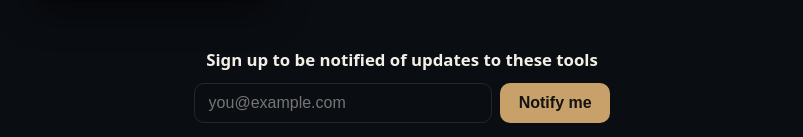
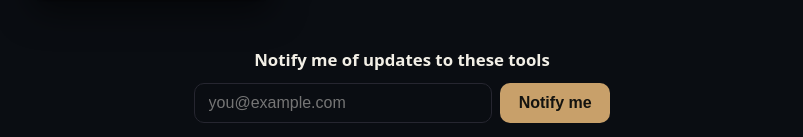
Before and after one commit to XeroSumGames/thetable, a Next.js app: page / in a window 1280 px wide. Shown: the part 1610-1747 px from the top of the page, without its empty margins (238-1041 px from the left). Built offline with nearby package versions, Linux system fonts and the light colour scheme; no server answers.

Commit message:
landing: reword signup label to 'Notify me of updates to these tools'

```diff
--- a/app/page.tsx
+++ b/app/page.tsx
@@ -124,7 +124,7 @@ export default function Home() {
 
       <section className="home-signup" aria-label="Update notifications">
         <LaunchSignup
-          label="Sign up to be notified of updates to these tools"
+          label="Notify me of updates to these tools"
           source="/thetable-home"
           doneMessage="You're on the list. We'll email you about updates to these tools."
         />
```
